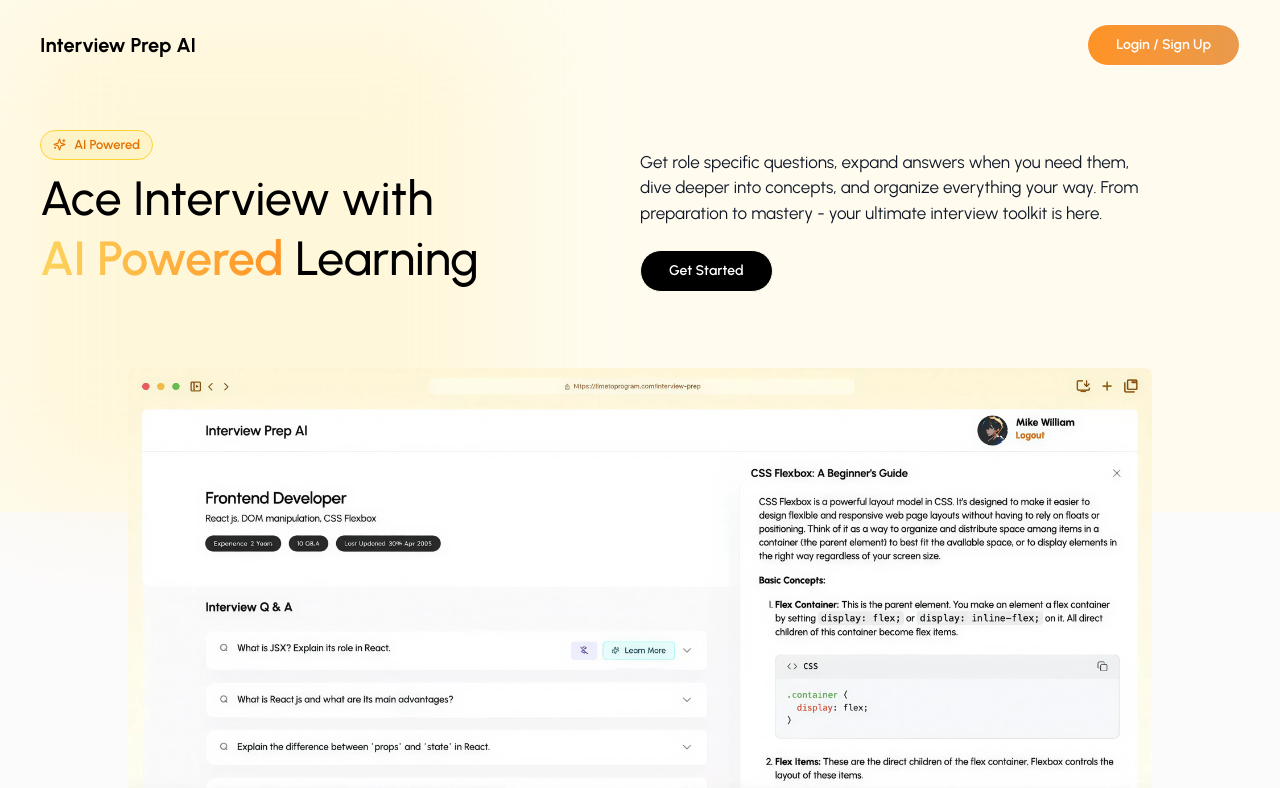
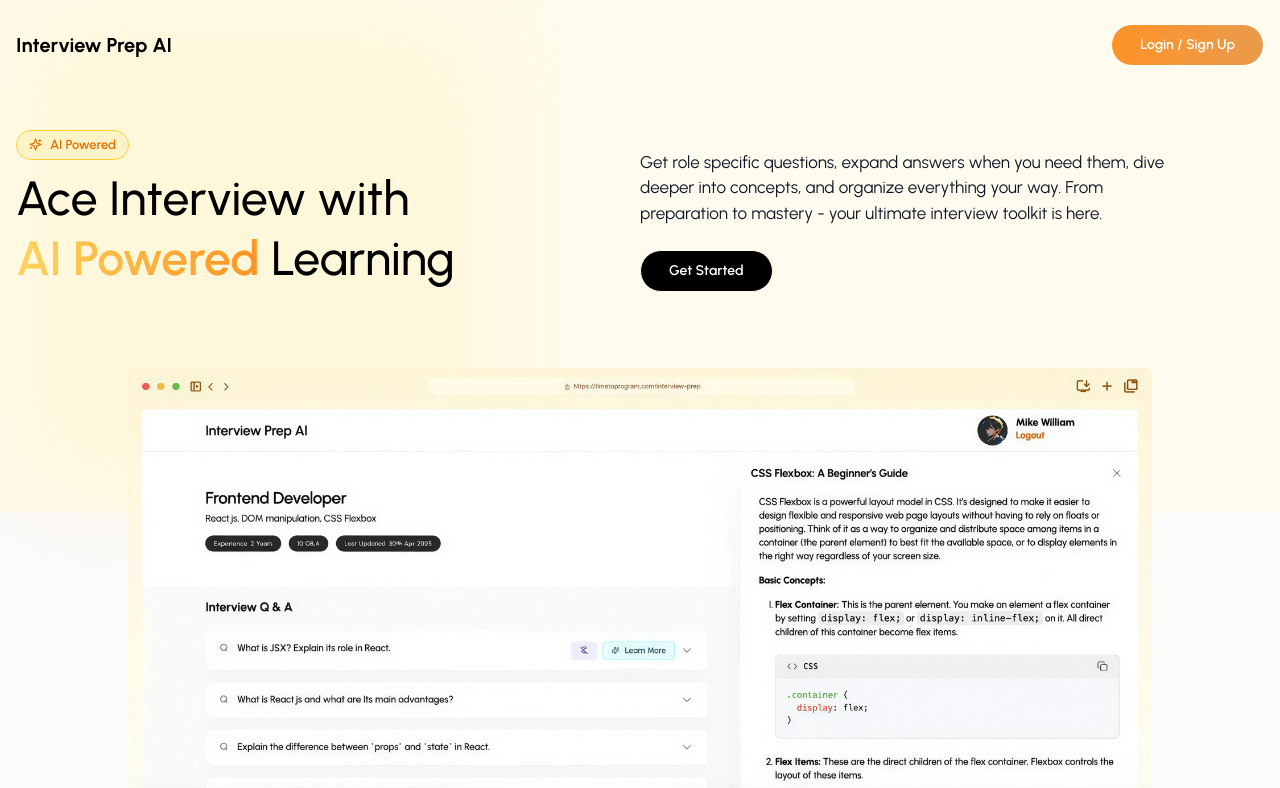
Before and after one commit to eshanbhuse/Al-based-Interview-Preparation, a React (Vite) app in the folder frontend/interview-prep-ai/: page / in a window 1280 px wide. Shown: the top 788 px of the page. Built offline with nearby package versions, Linux system fonts and the light colour scheme.

Commit message:
updated landing page

```diff
--- a/frontend/interview-prep-ai/src/pages/LandingPage.jsx
+++ b/frontend/interview-prep-ai/src/pages/LandingPage.jsx
@@ -28,7 +28,7 @@ const LandingPage = () => {
     <>
     <div className='w-full min-h-full bg-[#fffcef] '>
       <div className='w-[500px] h-[500px] bg-amber-200/20 blur-[65px] absolute top-0 left-0 ' />
-      <div className='container mx-auto px-10 pt-6 pb-[200px] relative z-10'>
+      <div className='container mx-auto px-4 pt-6 pb-[200px] relative z-10'>
           <header className='flex justify-between items-center mb-16'>
             <div className='text-xl text-black font-bold'>
               Interview Prep AI
```
